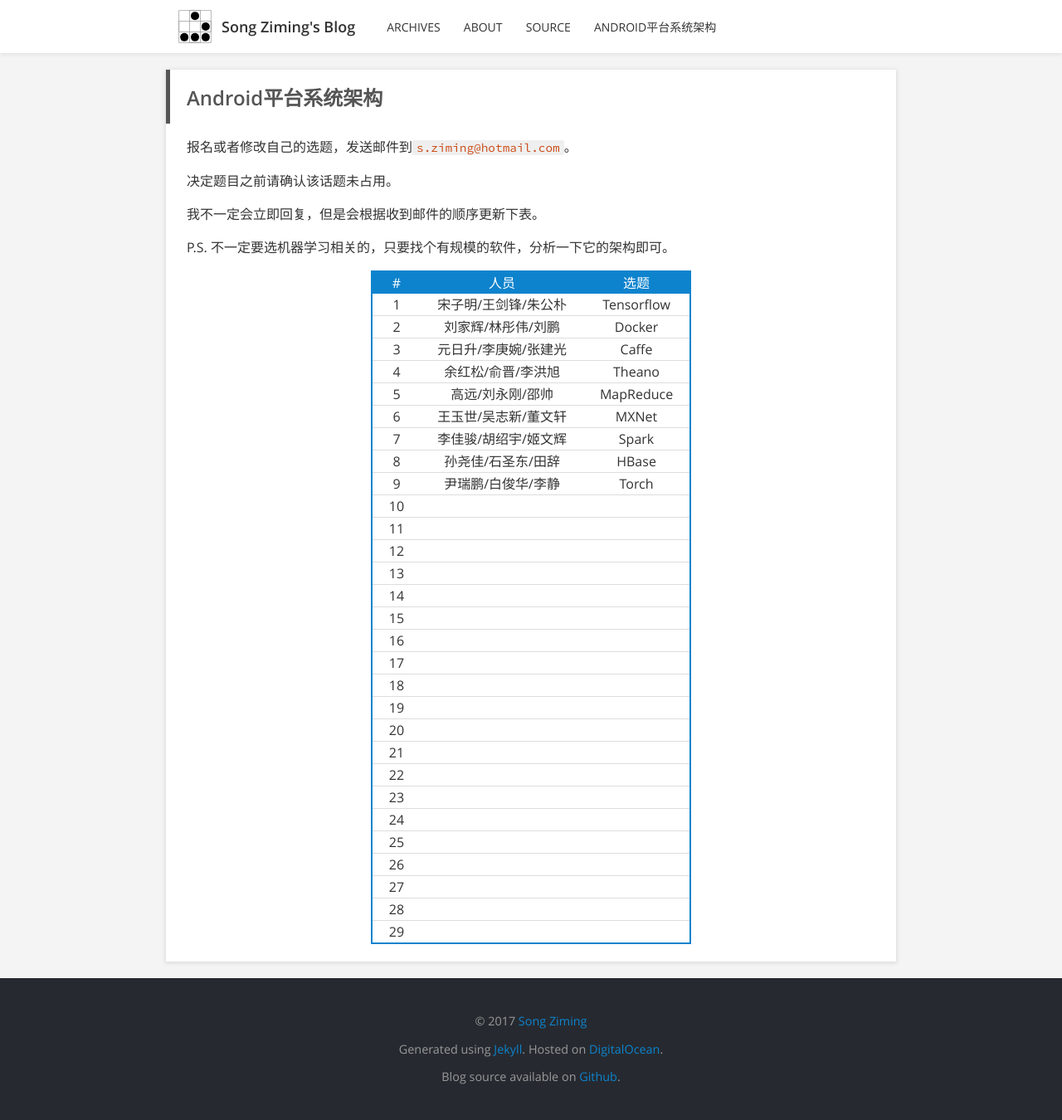
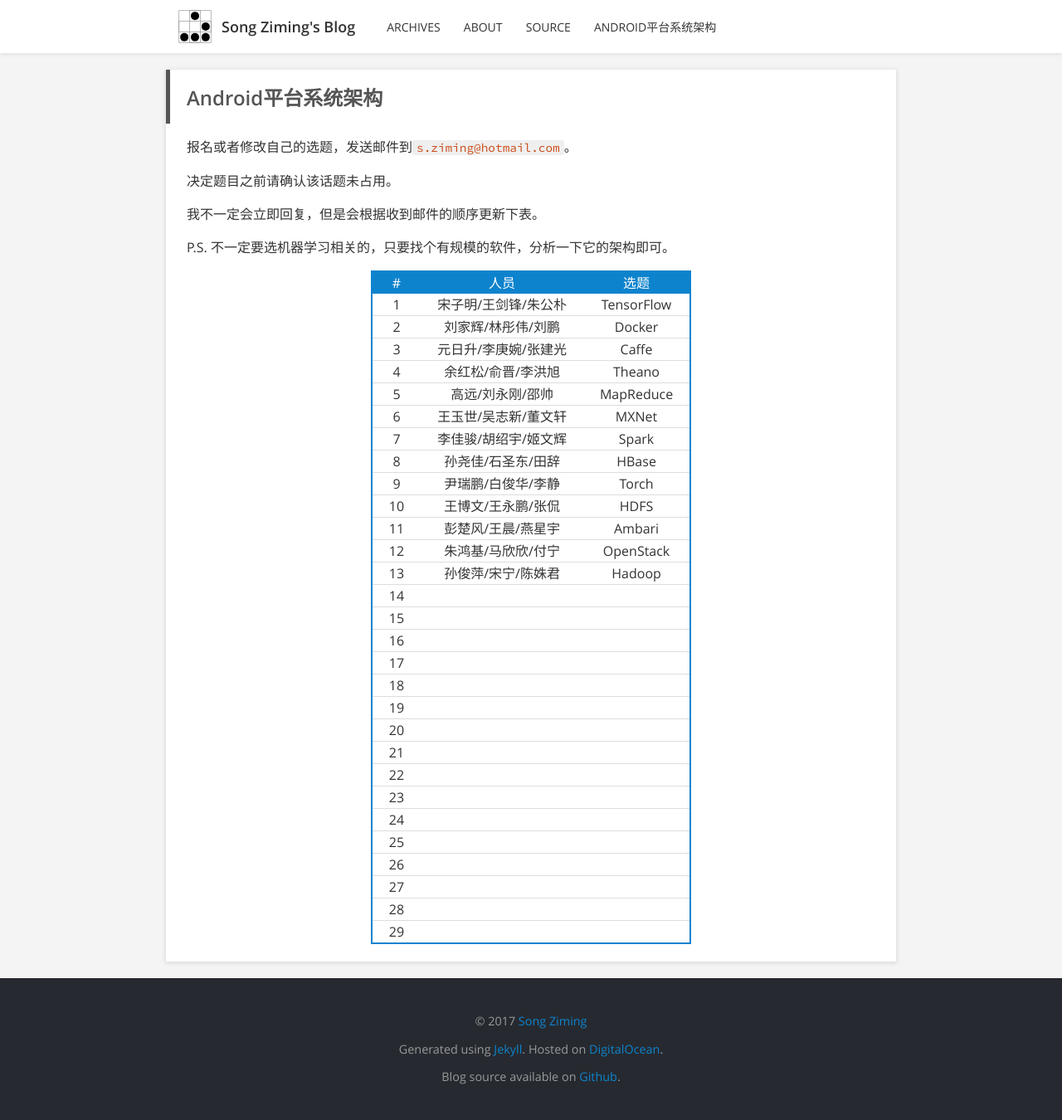
Before and after one commit to songziming/blog, a Jekyll site: the page built from arch.md, in a window 1280 px wide. Shown: the whole page at 83% size. Built offline with Jekyll 4.4.1, drawn with Linux system fonts in a browser that asks for light colours.

Commit message:
added records

```diff
--- a/arch.md
+++ b/arch.md
@@ -15,7 +15,7 @@ P.S. 不一定要选机器学习相关的，只要找个有规模的软件，分
 
 |  # |         人员         |      选题      |
 |:--:|:--------------------:|:--------------:|
-|  1 | 宋子明/王剑锋/朱公朴 |   Tensorflow   |
+|  1 | 宋子明/王剑锋/朱公朴 |   TensorFlow   |
 |  2 | 刘家辉/林彤伟/刘鹏   |   Docker       |
 |  3 | 元日升/李庚婉/张建光 |   Caffe        |
 |  4 | 余红松/俞晋/李洪旭   |   Theano       |
@@ -24,10 +24,10 @@ P.S. 不一定要选机器学习相关的，只要找个有规模的软件，分
 |  7 | 李佳骏/胡绍宇/姬文辉 |   Spark        |
 |  8 | 孙尧佳/石圣东/田辞   |   HBase        |
 |  9 | 尹瑞鹏/白俊华/李静   |   Torch        |
-| 10 |                      |                |
-| 11 |                      |                |
-| 12 |                      |                |
-| 13 |                      |                |
+| 10 | 王博文/王永鹏/张侃   |   HDFS         |
+| 11 | 彭楚风/王晨/燕星宇   |   Ambari       |
+| 12 | 朱鸿基/马欣欣/付宁   |   OpenStack    |
+| 13 | 孙俊萍/宋宁/陈姝君   |   Hadoop       |
 | 14 |                      |                |
 | 15 |                      |                |
 | 16 |                      |                |
```
